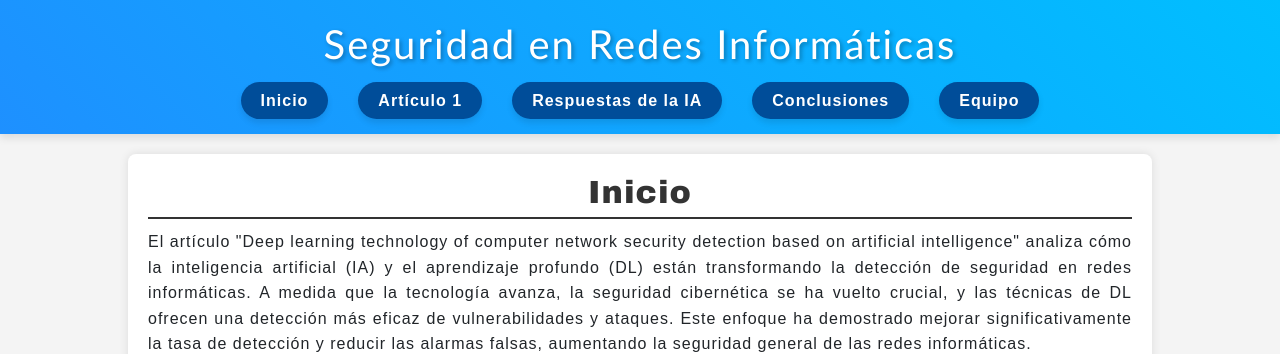
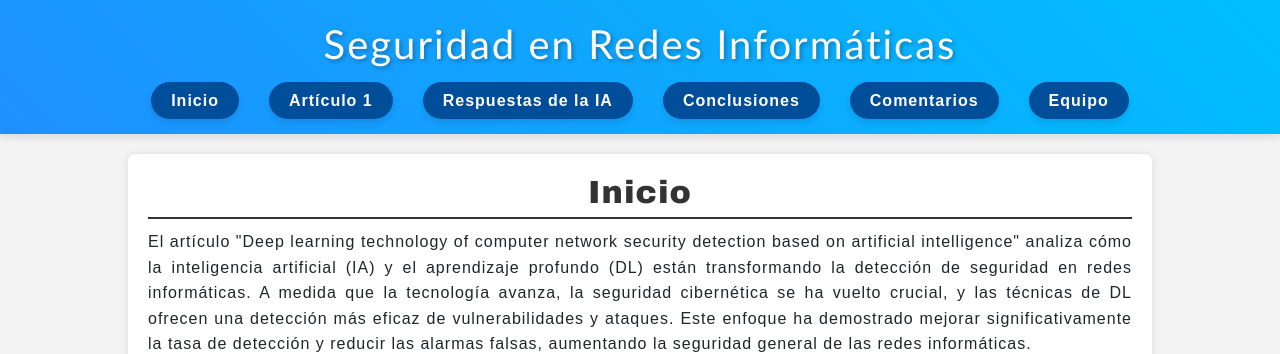
Before and after one commit to Jandres03/taller2ntd, a plain HTML site: page index.html in a window 1280 px wide. Shown: the top 354 px of the page. Drawn offline with Linux system fonts and the light colour scheme.

Commit message:
Se añade el Botón se comentarios dirigido a esa sección

```diff
--- a/index.html
+++ b/index.html
@@ -249,6 +249,7 @@
                 <li><a href="#articulo1">Artículo 1</a></li>
                 <li><a href="#respuestas-ia">Respuestas de la IA</a></li>
                 <li><a href="#conclusiones">Conclusiones</a></li>
+                <li><a href="#comentarios">Comentarios</a></li>
                 <li><a href="#equipo">Equipo</a></li>
             </ul>
         </nav>
@@ -365,7 +366,7 @@
         </ul>
     </section>
 
-    <section class="comment-section">
+    <section id="comentarios" class="comment-section">
         <h2>Comentarios</h2>
 
         <div class="comment-box">
```
